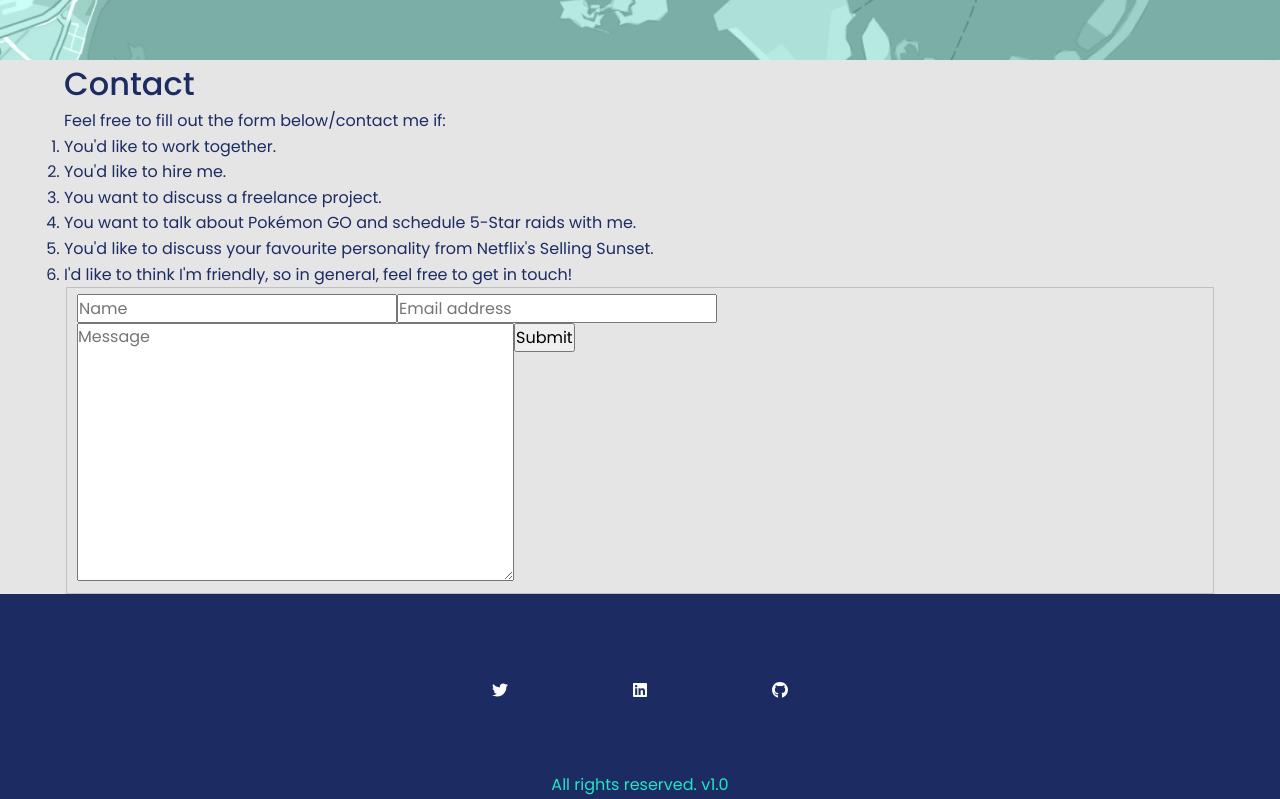
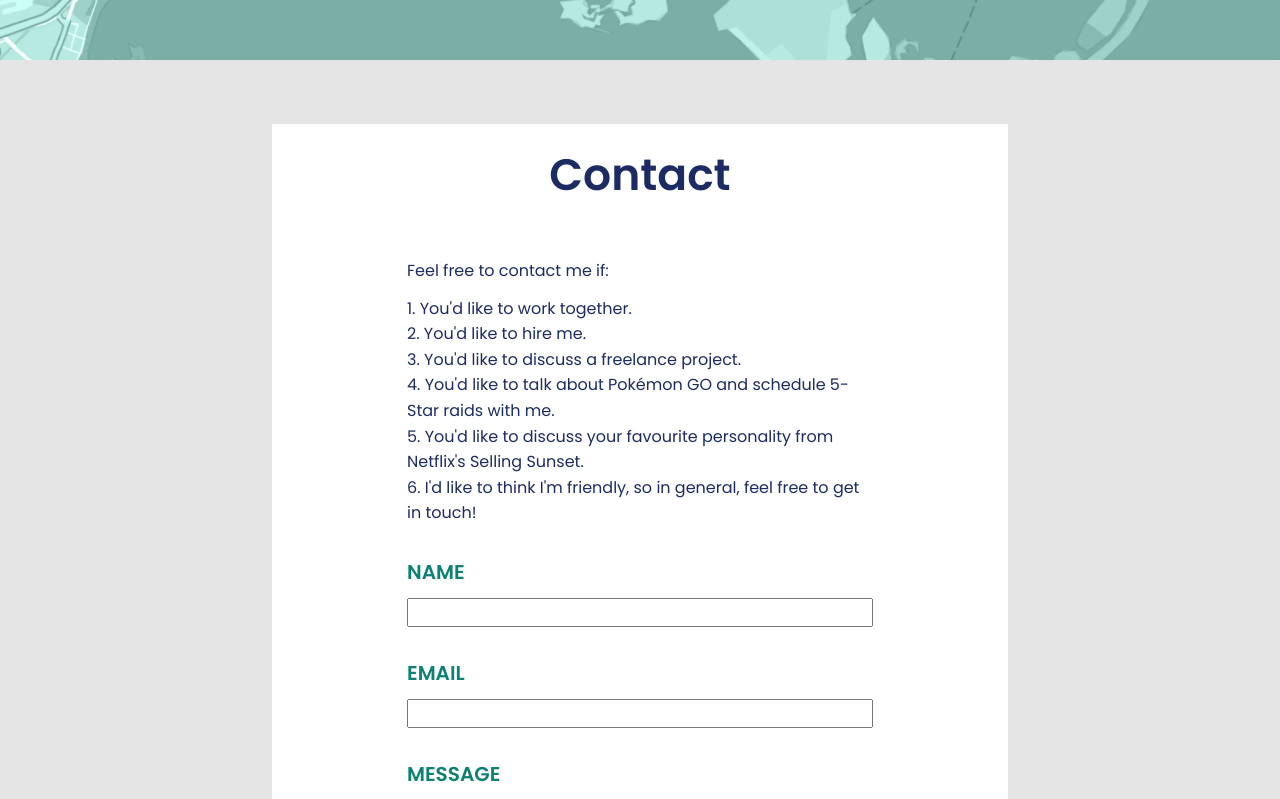
Before and after one commit to rashmi-webdev/vinayak-adimule-client1, a Next.js app: page /contact in a window 1280 px wide. Shown: the part 480-1279 px from the top of the page. Built offline with nearby package versions, Linux system fonts and the light colour scheme.

Commit message:
[it] large desktop contact form styles added

```diff
--- a/pages/contact.js
+++ b/pages/contact.js
@@ -9,17 +9,16 @@ export default function Contact() {
       </Head>
 
       <div className="contact-hero"></div>
-      <section class="grey-background">
-        <div className="white-contact-card wrapper">
-          <h2>Contact</h2>
-          <p>
-            Feel free to fill out the form below/contact me if:
+      <section class="grey-background contact-card-container">
+        <div className="white-contact-card ">
+          <h1>Contact</h1>
+          <p>Feel free to contact me if:</p>
           <ol>
             <li>You'd like to work together.</li>
             <li>You'd like to hire me.</li>
-              <li>You want to discuss a freelance project.</li>
+            <li>You'd like to discuss a freelance project.</li>
             <li>
-                You want to talk about Pokémon GO and schedule 5-Star raids with
+              You'd like to talk about Pokémon GO and schedule 5-Star raids with
               me.
             </li>
             <li>
@@ -27,11 +26,11 @@ export default function Contact() {
               Selling Sunset.
             </li>
             <li>
-                I'd like to think I'm friendly, so in general, feel free to get
-                in touch!
+              I'd like to think I'm friendly, so in general, feel free to get in
+              touch!
             </li>
           </ol>
-          </p>
+
           <form
             action="https://formspree.io/itruong25.it@gmail.com"
             method="POST"
@@ -44,44 +43,30 @@ export default function Contact() {
                 to get in touch.
               </legend>
               <div class="personal-input">
-                <label for="name" class="visuallyHidden">
-                  {" "}
-                  Name
-                </label>
-                <input
-                  type="name"
-                  placeholder="Name"
-                  required="true"
-                  id="name"
-                  name="name"
-                />
+                <label for="name"> Name</label>
+                <input type="name" required="true" id="name" name="name" />
 
-                <label for="email-address" class="visuallyHidden">
-                  Email
-                </label>
+                <label for="email-address">Email</label>
                 <input
                   type="email"
-                  placeholder="Email address"
                   required="true"
                   id="email-address"
                   name="_replyto"
                 />
-              </div>
-
-              <label for="message" class="visuallyHidden">
-                Message
-              </label>
+                <label for="message">Message</label>
                 <textarea
                   name="message"
-                placeholder="Message"
                   id="message"
                   required="true"
                   cols="30"
                   rows="10"
                   name="message"
                 ></textarea>
+              </div>
 
-              <button type="submit">Submit</button>
+              <button className="btn-primary form-submit" type="submit">
+                Submit
+              </button>
             </fieldset>
           </form>
         </div>
--- a/styles/partials/_contact.scss
+++ b/styles/partials/_contact.scss
@@ -2,5 +2,55 @@
   height: 540px;
   background: rgba(0, 0, 0, 0.5) url("/images/contact-hero2.jpg") no-repeat;
   background-size: cover;
-  background-position: 0 10%;
+  background-position: 0 0%;
 }
+
+.contact-card-container {
+  padding: 64px 0;
+}
+
+.white-contact-card {
+  padding: 18px 135px 55px;
+  background: $text;
+  margin: 0 auto;
+  width: 80%;
+  max-width: 736px;
+  h1 {
+    text-align: center;
+    margin-bottom: 50px;
+  }
+  ol {
+    list-style-position: inside;
+  }
+  p {
+    margin-bottom: 12px;
+  }
+  label {
+    text-transform: uppercase;
+    color: $accent-text;
+    margin-bottom: 10px;
+    font-weight: 600;
+    font-size: 1.25rem;
+    &:first-child {
+      margin-top: 30px;
+    }
+  }
+  .personal-input {
+    display: flex;
+    flex-direction: column;
+  }
+  input,
+  textarea {
+    margin-bottom: 30px;
+  }
+  .form-submit {
+    display: block;
+    margin: 0 auto;
+  }
+}
+
+fieldset {
+  border: none;
+  padding: 0;
+  margin: 0;
+}
--- a/styles/partials/_projects-page.scss
+++ b/styles/partials/_projects-page.scss
@@ -78,3 +78,11 @@
 .grey-background {
   background: #e5e5e5;
 }
+
+@media (max-width: 768px) {
+  .project-card-list {
+    .card {
+      flex: 0 0 100%;
+    }
+  }
+}
--- a/styles/partials/_universal.scss
+++ b/styles/partials/_universal.scss
@@ -178,6 +178,9 @@ aside {
   &:hover,
   &:focus {
   }
+  // @media (max-width: 450px) {
+  //   left: 75%;
+  // }
 }
 
 .grey-background {
```
Lines whose indentation alone changed are shown as unchanged.
